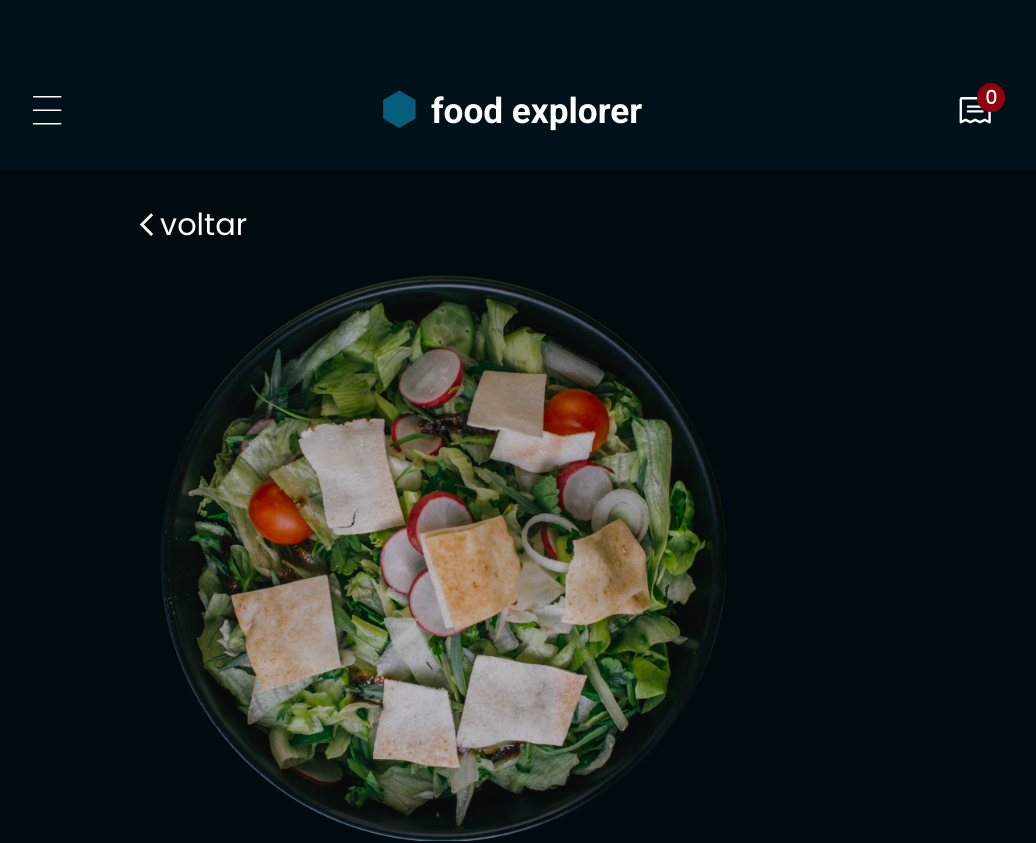
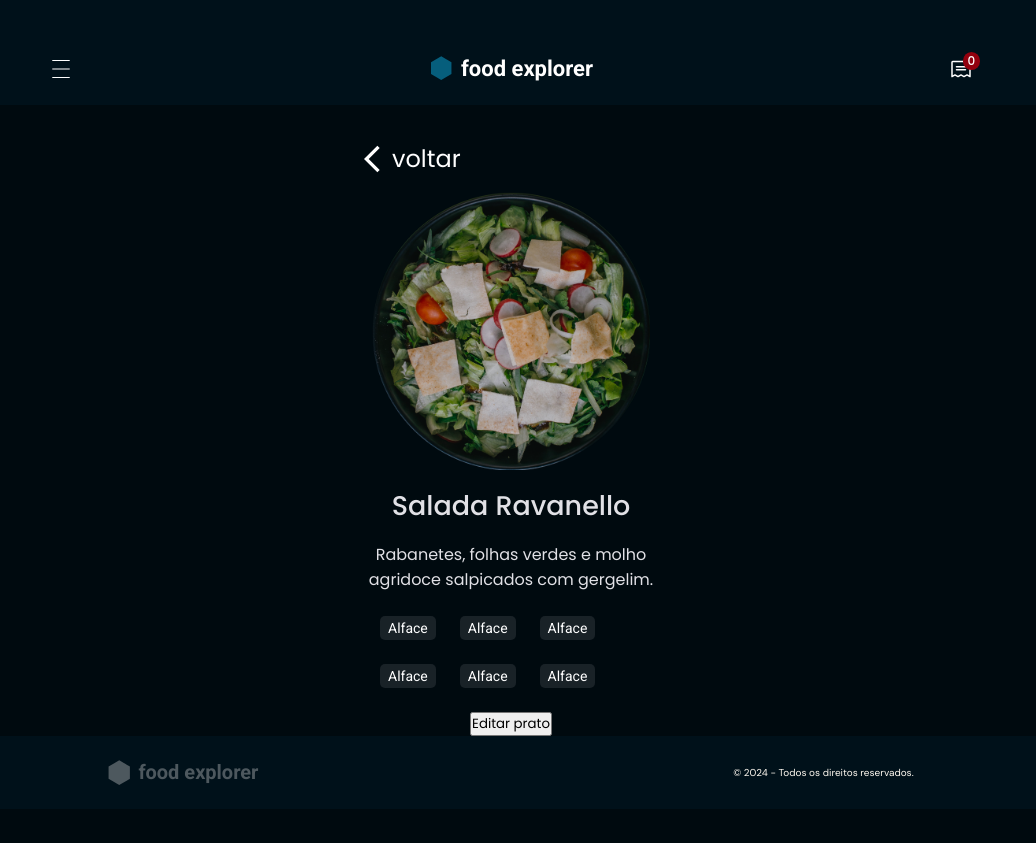
Before and after one commit to HomerMau/Food_Explorer, a React (Vite) app: page / in a window 1280 px wide. Shown: the top 843 px of the page, without its empty margins (129-1165 px from the left). After the commit the page ends 809 px from the top, so only its background shows below. Built offline with nearby package versions, Linux system fonts and the light colour scheme.

Commit message:
fix: root size and Tags

```diff
--- a/src/components/Footer/index.jsx
+++ b/src/components/Footer/index.jsx
@@ -15,7 +15,7 @@ export function Footer() {
       </Brand>
 
       <Credits>
-        <p>© 2023 - Todos os direitos reservados.</p>
+        <p>© 2024 - Todos os direitos reservados.</p>
       </Credits>
     </Container>
   )
--- a/src/components/GoBack/styles.js
+++ b/src/components/GoBack/styles.js
@@ -3,14 +3,16 @@ import styled from "styled-components";
 export const Container = styled.div`
   display: flex;
   align-items: center;
+  gap: 0.4rem;
 
  > svg {
-    font-size: 1.7rem;
+    font-size: 3.2rem;
+
 
   }
 
  > h2 {
-    font-size: 1.9rem;
+    font-size: 2.4rem;
 
     font-weight: 400;
 
--- a/src/components/Tag/styles.js
+++ b/src/components/Tag/styles.js
@@ -2,11 +2,10 @@ import styled from "styled-components";
 
 export const Container = styled.span`
 
-  font-size: 12px;
-  padding: 5px 14px;
-  border-radius: 5px;
-  margin-right: 6px;
-  color: ${({ theme }) => theme.COLORS.BACKGROUND_900};
-  background-color: ${({ theme }) => theme.COLORS.ORANGE};
+  font-size: 1.4rem;
+  padding: 0.4rem 0.8rem;
+  border-radius: 0.5rem;
+  color: ${({ theme }) => theme.COLORS.WHITE_100};
+  background-color: ${({ theme }) => theme.COLORS.BACKGROUND_1000};
 
 `;
--- a/src/pages/Dish/styles.js
+++ b/src/pages/Dish/styles.js
@@ -6,7 +6,7 @@ export const Container = styled.div`
 
   main {
 
-    margin-top: 2rem;
+    margin-top: 3.6rem;
 
     display: flex;
     flex-direction: column;
@@ -15,16 +15,48 @@ export const Container = styled.div`
   `;
 
 export const FoodDescription = styled.div`
-
-display: flex;
-flex-direction: column;
-align-items: start;
+  display: flex;
+  flex-direction: column;
+  max-width: 31em;
 
   .prato {
+    margin: 1.6rem;
+  }
 
-    margin: 1.6rem;
+  .description {
+    display: flex;
+    flex-direction: column;
+    align-items: center;
 
-    width: 75%;
+    h1,
+    h3 {
+      font-family: Poppins;
+      text-align: center;
+      color: ${({ theme }) => theme.COLORS.WHITE_300};
+    }
 
+    h1 {
+      font-weight: 500;
+
+      font-size: 2.7rem;
+      margin-bottom: 1.6rem;
+    }
+
+    h3 {
+      font-weight: 400;
+      text-align: center;
+
+      font-size: 1.6rem;
+      max-width: 31rem;
+    }
+
+    .tags {
+      margin: 2.4rem;
+
+      display: flex;
+      flex-wrap: wrap;
+
+      gap: 2.4rem;
+    }
   }
 `
--- a/src/styles/global.js
+++ b/src/styles/global.js
@@ -6,6 +6,11 @@ export default createGlobalStyle`
     margin: 0;
     padding: 0;
     box-sizing: border-box;
+  }
+
+  :root {
+    font-size: clamp(40%, 1% + 2vw, 62.5%);
+
   }
 
   body {
```
